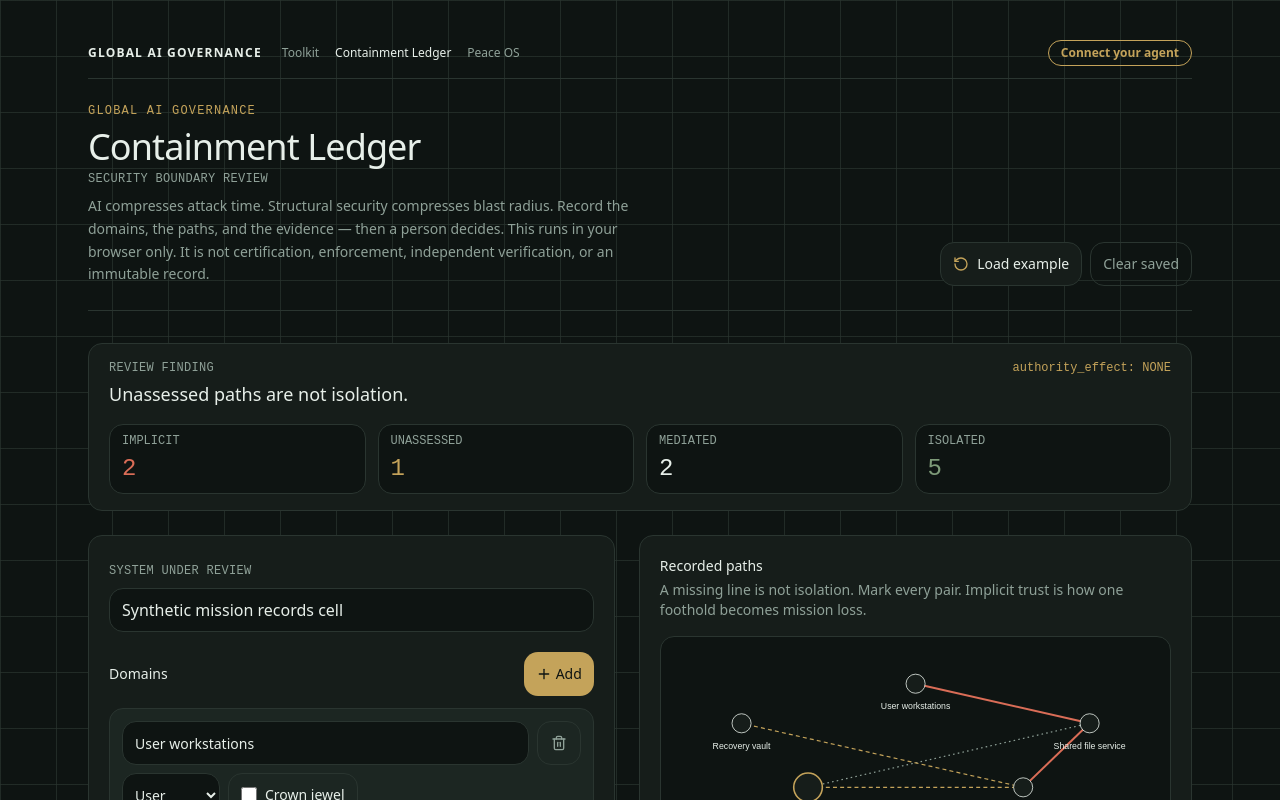
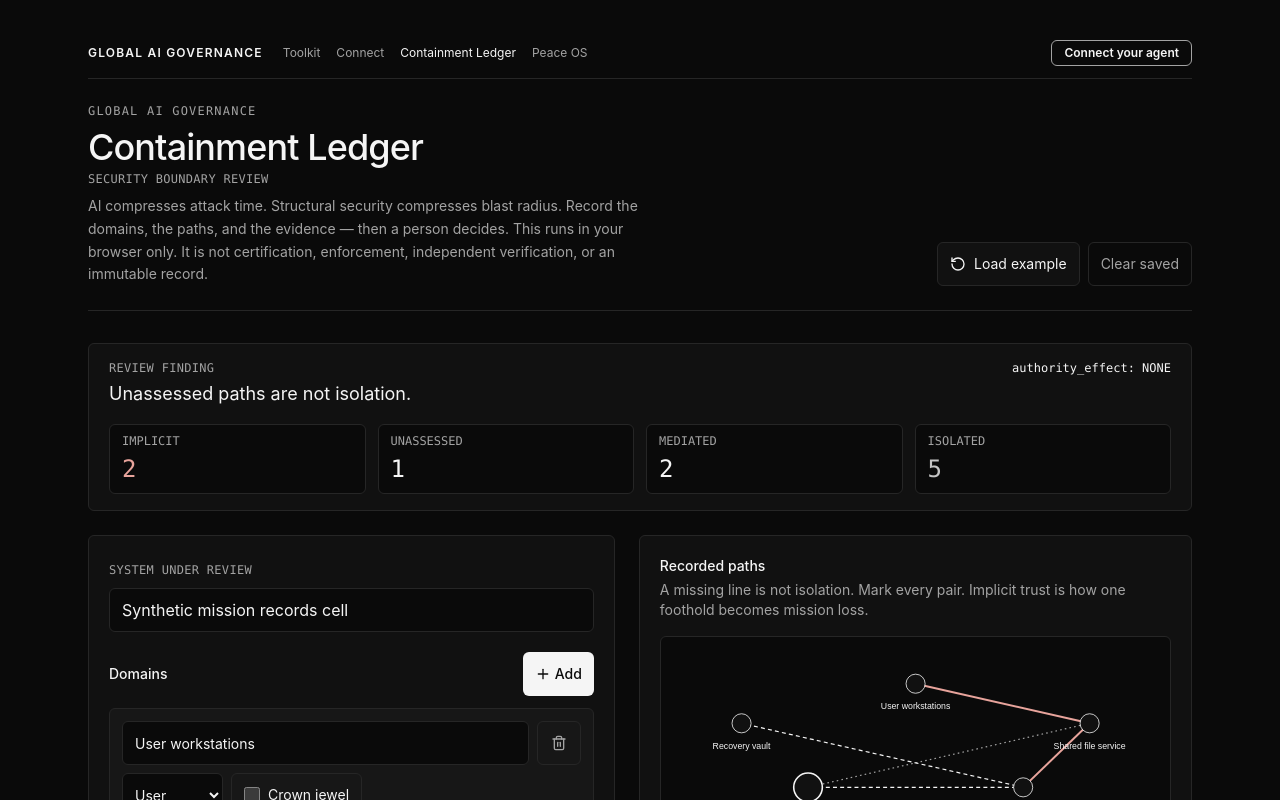
Before and after one commit to GLOBAL-AI-GOVERNANCE/containment-ledger, a React (Vite) app: page / in a window 1280 px wide. Shown: the top 800 px of the page. Built offline with nearby package versions, Linux system fonts and the light colour scheme.

Commit message:
Adopt the shared black and white site design (#23)

```diff
--- a/src/components/ledger-app.tsx
+++ b/src/components/ledger-app.tsx
@@ -187,7 +187,7 @@ export function LedgerApp() {
   if (!mounted) {
     return (
       <main className="mx-auto min-h-screen max-w-6xl px-4 py-10">
-        <p className="font-mono text-xs tracking-widest text-brass uppercase">Global AI Governance</p>
+        <p className="font-mono text-xs tracking-widest text-mist uppercase">Global AI Governance</p>
         <h1 className="mt-2 text-3xl font-medium text-bone">Containment Ledger</h1>
         <p className="mt-1 font-mono text-xs tracking-wide text-mist uppercase">Security Boundary Review</p>
         <p className="mt-2 max-w-xl text-sm text-mist">
@@ -209,24 +209,25 @@ export function LedgerApp() {
         aria-label="Global AI Governance sites"
         className="mb-6 flex flex-wrap items-center gap-x-5 gap-y-2 border-b border-line pb-3 text-xs text-mist"
       >
-        <a className="font-semibold tracking-widest text-bone uppercase" href="/global-ai-governance-toolkit/connect.html">
+        <a className="font-semibold tracking-widest text-bone uppercase" href="https://ai-governance.solutions/">
           Global AI Governance
         </a>
         <span className="flex flex-1 flex-wrap gap-4">
-          <a className="hover:text-bone" href="/global-ai-governance-toolkit/">Toolkit</a>
+          <a className="hover:text-bone" href="https://ai-governance.solutions/#toolkit">Toolkit</a>
+          <a className="hover:text-bone" href="https://ai-governance.solutions/connect.html">Connect</a>
           <a className="text-bone" href="/containment-ledger/" aria-current="page">Containment Ledger</a>
           <a className="hover:text-bone" href="/peace-os/">Peace OS</a>
         </span>
         <a
-          className="rounded-card border border-brass px-3 py-1 font-semibold text-brass"
-          href="/global-ai-governance-toolkit/connect.html#agents"
+          className="rounded-card border border-mist px-3 py-1 font-semibold text-bone hover:border-bone hover:bg-bone hover:text-ink"
+          href="https://ai-governance.solutions/connect.html#agents"
         >
           Connect your agent
         </a>
       </nav>
       <header id="ledger-content" tabIndex={-1} className="mb-8 flex flex-col gap-4 border-b border-line pb-6 sm:flex-row sm:items-end sm:justify-between">
         <div>
-          <p className="font-mono text-xs tracking-widest text-brass uppercase">Global AI Governance</p>
+          <p className="font-mono text-xs tracking-widest text-mist uppercase">Global AI Governance</p>
           <h1 className="mt-2 text-3xl font-medium tracking-tight text-bone sm:text-4xl">Containment Ledger</h1>
           <p className="mt-1 font-mono text-xs tracking-wide text-mist uppercase">Security Boundary Review</p>
           <p className="mt-2 max-w-xl text-sm leading-relaxed text-mist">
@@ -373,6 +374,7 @@ export function LedgerApp() {
                         onClick={() => setPath(a.id, b.id, opt)}
                         className={
                           "h-11 rounded-card border px-2 text-xs " +
+                          (status === opt ? "font-semibold " : "hover:border-mist hover:text-bone ") +
                           (status === opt
                             ? opt === "implicit"
                               ? "border-gap bg-gap text-ink"
@@ -445,6 +447,7 @@ export function LedgerApp() {
                         onClick={() => setEvidence(c.id, opt)}
                         className={
                           "h-11 rounded-card border text-xs " +
+                          (value === opt ? "font-semibold " : "hover:border-mist hover:text-bone ") +
                           (value === opt
                             ? opt === "evidenced"
                               ? "border-sage bg-sage text-ink"
@@ -560,9 +563,9 @@ export function LedgerApp() {
         . Ten checks here are a simplified interface. They do not replace that framework's 20-item checklist. The
         record stays in this browser. AI may assist. Humans retain authority.
         <p className="mt-3 font-semibold text-bone">
-          <a className="text-brass underline decoration-line underline-offset-2" href="/global-ai-governance-toolkit/connect.html#agents">Connect your agent</a>
+          <a className="text-brass underline decoration-line underline-offset-2" href="https://ai-governance.solutions/connect.html#agents">Connect your agent</a>
           {" · "}
-          <a className="text-brass underline decoration-line underline-offset-2" href="/global-ai-governance-toolkit/connect.html#spec">Read the spec</a>
+          <a className="text-brass underline decoration-line underline-offset-2" href="https://ai-governance.solutions/connect.html#spec">Read the spec</a>
         </p>
         <p className="mt-1">
           Global AI Governance · Outputs are non-authorizing (<code>authority_effect: NONE</code>) · Compatible with MCP-based agents
--- a/src/styles.css
+++ b/src/styles.css
@@ -1,18 +1,60 @@
 @import "tailwindcss";
 
+/* Global AI Governance design tokens v1 (shared verbatim across ai-governance.solutions, Peace OS, and Containment Ledger) */
+:root, [data-g-scheme="dark"] {
+  --g-font-sans: Inter, ui-sans-serif, system-ui, -apple-system, BlinkMacSystemFont, "Segoe UI", "Helvetica Neue", Arial, sans-serif;
+  --g-font-mono: ui-monospace, SFMono-Regular, "SF Mono", Menlo, Consolas, "Liberation Mono", monospace;
+  --g-text-2xs: .6875rem; --g-text-xs: .75rem; --g-text-sm: .875rem; --g-text-base: 1rem; --g-text-lg: 1.125rem; --g-text-xl: 1.375rem; --g-text-2xl: 1.75rem;
+  --g-text-3xl: clamp(1.75rem, 3vw, 2.375rem); --g-text-display: clamp(2.5rem, 5.4vw, 4.75rem);
+  --g-leading-tight: 1.04; --g-leading-snug: 1.25; --g-leading-body: 1.6;
+  --g-tracking-display: -.035em; --g-tracking-caps: .16em;
+  --g-space-1: .25rem; --g-space-2: .5rem; --g-space-3: .75rem; --g-space-4: 1rem; --g-space-5: 1.5rem; --g-space-6: 2rem; --g-space-7: 3rem; --g-space-8: 4rem; --g-space-9: 6rem;
+  --g-radius-sm: 2px; --g-radius: 4px; --g-radius-lg: 8px;
+  --g-hairline: 1px; --g-focus-width: 2px; --g-focus-offset: 3px;
+  --g-ease: cubic-bezier(.2, .7, .2, 1); --g-duration: 180ms;
+  --g-shell: 1180px; --g-measure: 68ch;
+  color-scheme: dark;
+  --g-bg: #0a0a0a; --g-surface: #111111; --g-surface-2: #171717;
+  --g-line: #262626; --g-line-strong: #4a4a4a;
+  --g-text: #f5f5f5; --g-text-2: #d4d4d4; --g-text-muted: #a3a3a3;
+  --g-invert-bg: #f5f5f5; --g-invert-text: #0a0a0a;
+  --g-focus: #ffffff; --g-signal: #e8a49c;
+}
+[data-g-scheme="light"] {
+  color-scheme: light;
+  --g-bg: #ffffff; --g-surface: #fafafa; --g-surface-2: #f3f3f3;
+  --g-line: #e2e2e2; --g-line-strong: #8a8a8a;
+  --g-text: #0a0a0a; --g-text-2: #262626; --g-text-muted: #595959;
+  --g-invert-bg: #0a0a0a; --g-invert-text: #f5f5f5;
+  --g-focus: #0a0a0a; --g-signal: #8f2d2d;
+}
+/* Status marks: meaning is carried by shape, fill, and weight; color is never the only cue. */
+.g-badge { display: inline-flex; align-items: center; gap: .5em; padding: .3em .65em; border: var(--g-hairline) solid var(--g-line-strong); border-radius: var(--g-radius-sm); color: var(--g-text); font: 600 var(--g-text-2xs)/1.3 var(--g-font-mono); letter-spacing: .08em; text-transform: uppercase; white-space: normal; max-width: 100%; overflow-wrap: anywhere; }
+.g-badge::before, .g-status::before { content: ""; flex: 0 0 auto; width: .55em; height: .55em; border: 1.5px solid currentColor; border-radius: 50%; }
+.g-badge[data-g-status="done"], .g-status[data-g-status="done"] { font-weight: 700; }
+.g-badge[data-g-status="done"] { background: var(--g-invert-bg); border-color: var(--g-invert-bg); color: var(--g-invert-text); }
+.g-badge[data-g-status="done"]::before, .g-status[data-g-status="done"]::before { background: currentColor; }
+.g-badge[data-g-status="pending"] { border-style: dashed; color: var(--g-text-muted); }
+.g-badge[data-g-status="pending"]::before, .g-status[data-g-status="pending"]::before { border-style: dashed; }
+.g-badge[data-g-status="blocked"], .g-status[data-g-status="blocked"] { color: var(--g-signal); font-weight: 700; }
+.g-badge[data-g-status="blocked"] { border-width: 2px; border-color: currentColor; }
+.g-badge[data-g-status="blocked"]::before, .g-status[data-g-status="blocked"]::before { border-radius: 0; background: currentColor; }
+.g-status { display: inline-flex; align-items: baseline; gap: .55em; }
+.g-status::before { transform: translateY(-.05em); }
+
 @theme {
-  --font-sans: ui-sans-serif, system-ui, sans-serif;
-  --font-mono: ui-monospace, monospace;
-  --color-ink: #0e1412;
-  --color-panel: #161d1a;
-  --color-panel-2: #1c2622;
-  --color-line: #2a3530;
-  --color-bone: #e7efe9;
-  --color-mist: #8fa198;
-  --color-brass: #c4a35a;
-  --color-gap: #da6d57;
-  --color-sage: #7d9a78;
-  --radius-card: 0.875rem;
+  --font-sans: Inter, ui-sans-serif, system-ui, -apple-system, BlinkMacSystemFont, "Segoe UI", "Helvetica Neue", Arial, sans-serif;
+  --font-mono: ui-monospace, SFMono-Regular, "SF Mono", Menlo, Consolas, "Liberation Mono", monospace;
+  --color-ink: #0a0a0a;
+  --color-panel: #111111;
+  --color-panel-2: #171717;
+  --color-line: #262626;
+  --color-bone: #f5f5f5;
+  --color-mist: #a3a3a3;
+  --color-brass: #f5f5f5;
+  --color-gap: #e8a49c;
+  --color-sage: #c4c4c4;
+  --radius-card: 0.375rem;
 }
 
 @layer base {
@@ -27,23 +69,26 @@
     color: var(--color-bone);
     font-family: var(--font-sans);
     min-height: 100%;
-  }
-
-  body {
-    background-image:
-      linear-gradient(to right, color-mix(in oklab, var(--color-line) 70%, transparent) 1px, transparent 1px),
-      linear-gradient(to bottom, color-mix(in oklab, var(--color-line) 70%, transparent) 1px, transparent 1px);
-    background-size: 56px 56px;
+    -webkit-font-smoothing: antialiased;
+    text-rendering: optimizeLegibility;
   }
 
   :focus-visible {
-    outline: 2px solid var(--color-brass);
+    outline: 2px solid var(--g-focus);
     outline-offset: 2px;
   }
 
   ::selection {
-    background: color-mix(in oklab, var(--color-brass) 35%, transparent);
-    color: var(--color-bone);
+    background: var(--color-bone);
+    color: var(--color-ink);
+  }
+
+  button,
+  a {
+    transition:
+      color var(--g-duration) var(--g-ease),
+      background-color var(--g-duration) var(--g-ease),
+      border-color var(--g-duration) var(--g-ease);
   }
 }
 
```
Also changed, not shown: public/favicon.svg.
